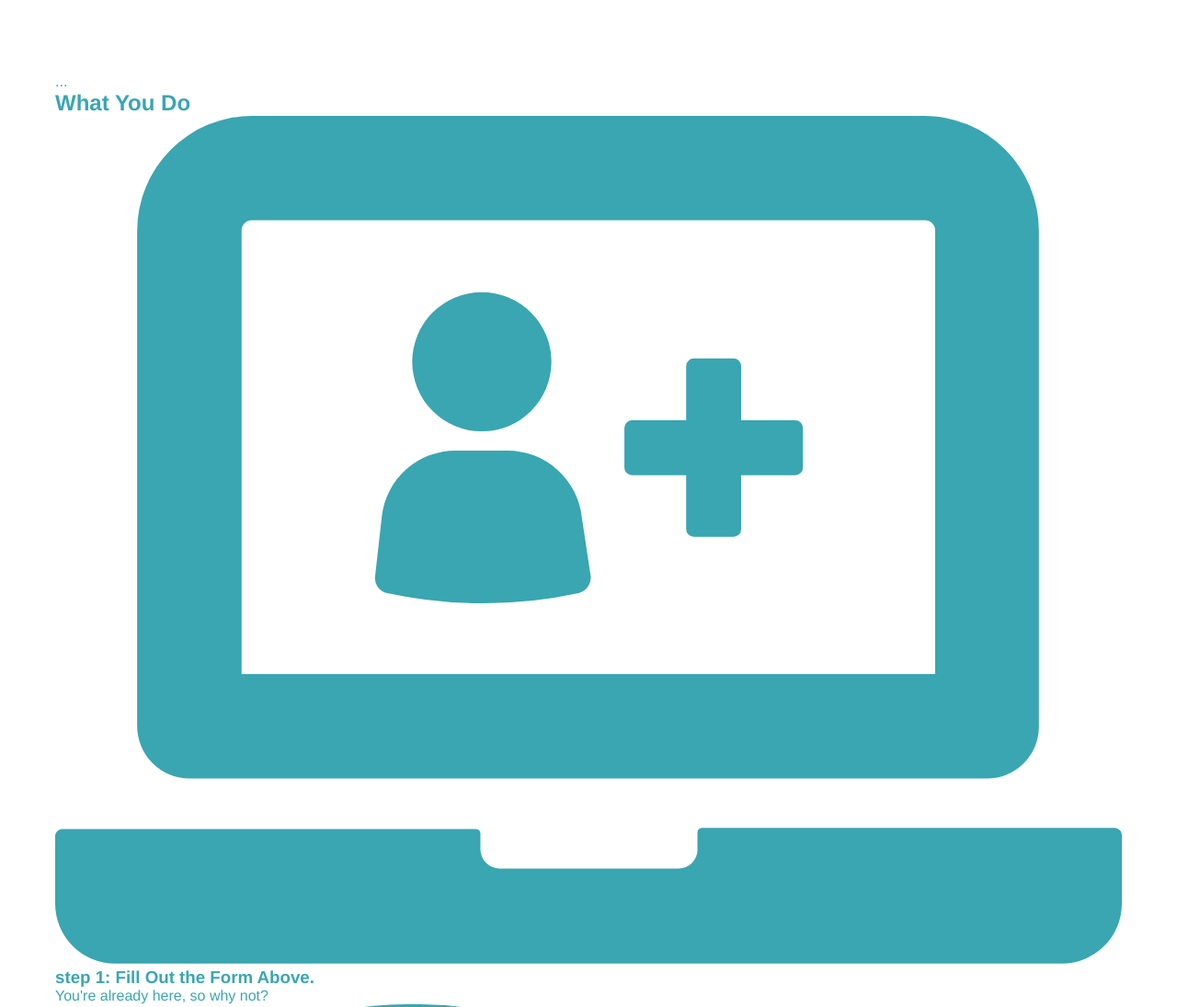
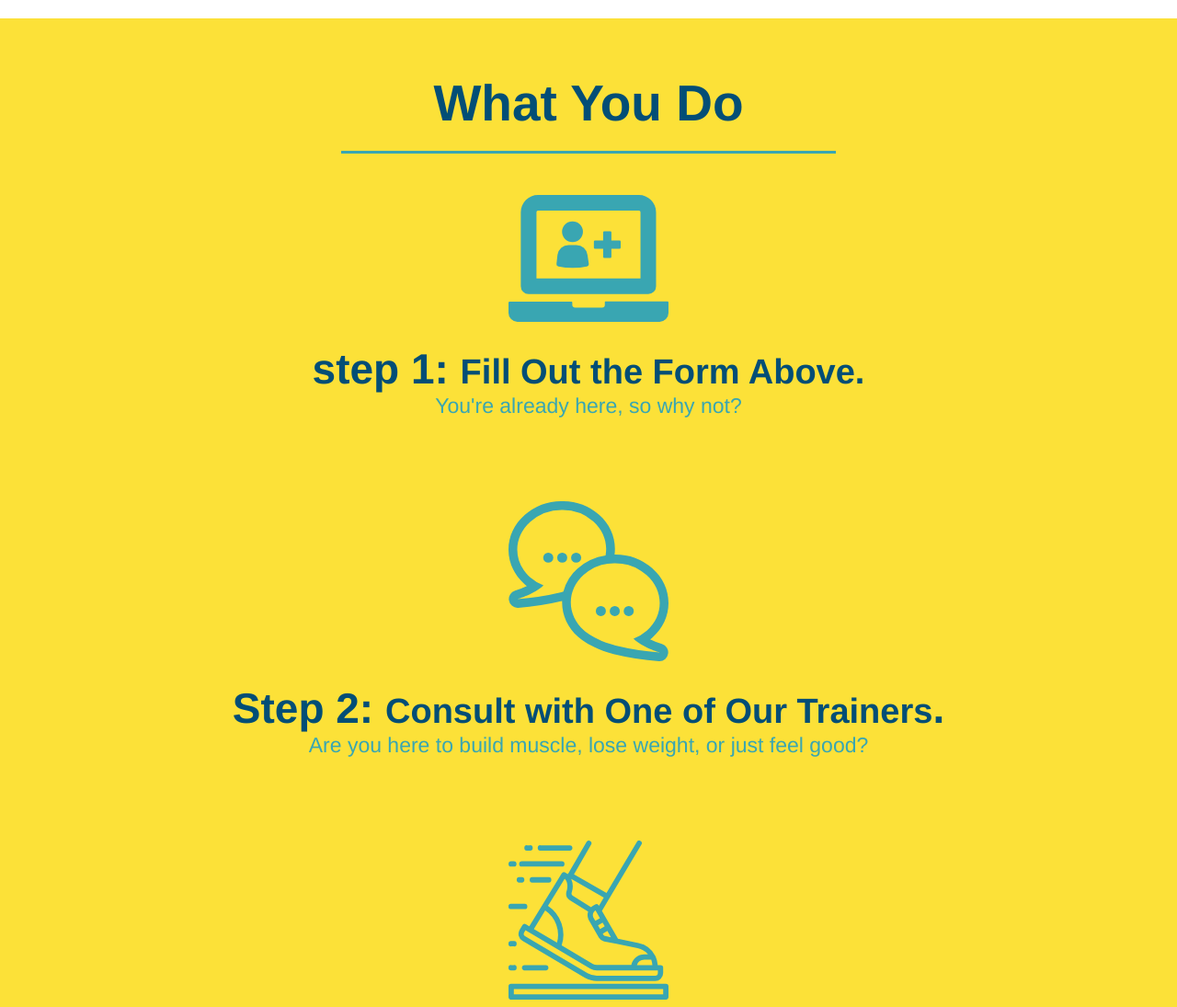
Before and after one commit to dolfo24/run-buddy, a plain HTML site: page index.html in a window 1280 px wide. Shown: the part 1160-2255 px from the top of the page at 92% size. Drawn offline with Linux system fonts and the light colour scheme.

Commit message:
style what you do section

```diff
--- a/assets/css/style.css
+++ b/assets/css/style.css
@@ -44,6 +44,8 @@ header nav ul li a {
   font-weight: lighter;
   font-size: 22px;
 }
+
+/*header ending */
 
 footer {
   background: #fce138;
@@ -129,17 +131,6 @@ section {
   text-align: center;
 }
 
-.intro h2 {
-  /* add this alongside your other declarations */
-  display: inline-block;
-  font-size: 55px;
-  color: #024e76;
-  margin-bottom: 35px;
-  padding: 0 100px 20px 100px;
-  border-bottom: 3px solid;
-  border-color: #fce138;
-}
-
 .intro p {
    /* add this alongside your other declarations */
    margin: 0 auto;
@@ -148,3 +139,50 @@ section {
   width: 80%;
   font-size: 20px;
 }
+
+.steps {
+  /* add this alongside your other declarations */
+  text-align: center;
+  background-color: #fce138;
+}
+
+.section-title {
+  font-size: 55px;
+  color: #024e76;
+  margin-bottom: 35px;
+  padding: 0 100px 20px 100px;
+  display: inline-block;
+  border-bottom: 3px solid;
+}
+
+.primary-border {
+  border-color: #fce138;
+}
+
+.secondary-border {
+  border-color: #39a6b2;
+}
+
+.steps div {
+  margin-bottom: 80px;
+}
+
+.steps img {
+  width: 15%;
+  margin: 10px 0;
+}
+
+.steps h3 {
+  color: #024e76;
+  font-size: 46px;
+  margin-top: 10px;
+}
+
+.steps p {
+  color: #39a6b2;
+  font-size: 23px;
+}
+
+.steps span {
+  font-size: 38px;
+}
--- a/index.html
+++ b/index.html
@@ -72,39 +72,38 @@
 
         <!-- "what we do" section-->
         <section id="what-we-do" class="intro">
-            <h2>What We Do</h2>
+            <h2 class="section-title primary-border">What We Do</h2>
             <p>
                 butcher selfies chambray shabby chic gentrify readymade yr Echo Park XOXO Tumblr normcore Banksy direct trade Blue Bottle chillwave you probably haven't heard of them single-origin coffee Vice fanny pack fixie Odd Future Austin fingerstache pickled twee synth Wes Anderson Thundercats viral bitters flannel meggings narwhal Marfa Schlitz sustainable Intelligentsia umami deep v craft
             </p>
         </section>
 
         <!-- "What you do" section-->
-        <section is="what-you-do">
-            ...
-            <h2>What You Do</h2>
+        <section id="what-you-do" class="steps">
+            <h2 class="section-title secondary-border">What You Do</h2>
 
             <div>
                 <!--insert this img element -->
                 <img src="./assets/images/step-1.svg" alt="" />
-                <h3>step 1: Fill Out the Form Above.</h3>
+                <h3>step 1: <span>Fill Out the Form Above.</span></h3>
                 <p>You're already here, so why not?</p>
             </div>
 
             <div>
                 <img src="./assets/images/step-2.svg" alt="" />
-                <h3>Step 2: Consult with One of Our Trainers.</h3>
+                <h3>Step 2: <span>Consult with One of Our Trainers</span>.</h3>
                 <p>Are you here to build muscle, lose weight, or just feel good?</p>
             </div>
 
             <div>
                 <img src="./assets/images/step-3.svg" alt="" />
-                <h3>Step 3: Get Running.</h3>
+                <h3>Step 3: <span>Get Running.</span></h3>
                 <p>Hit the ground runnig (literally) once your trainer lays out your plan.</p>
             </div>
 
             <div>
                 <img src="./assets/images/step-4.svg" alt="" />
-                <h3>Step 4: See Results.</h3>
+                <h3>Step 4: <span>See Results.</span></h3>
                 <p>Bi-weekly checkins with your trainers will keep you focused</p>
             </div>
         </section>
```
